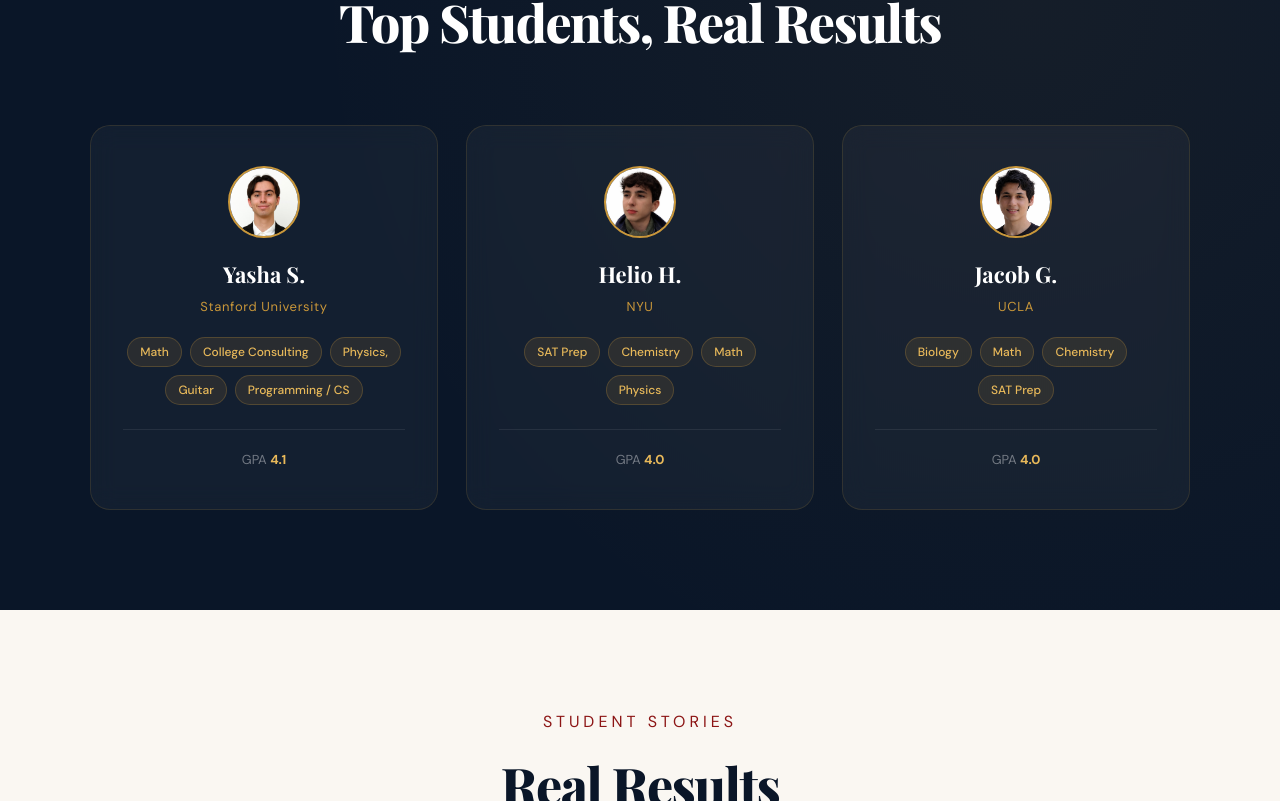
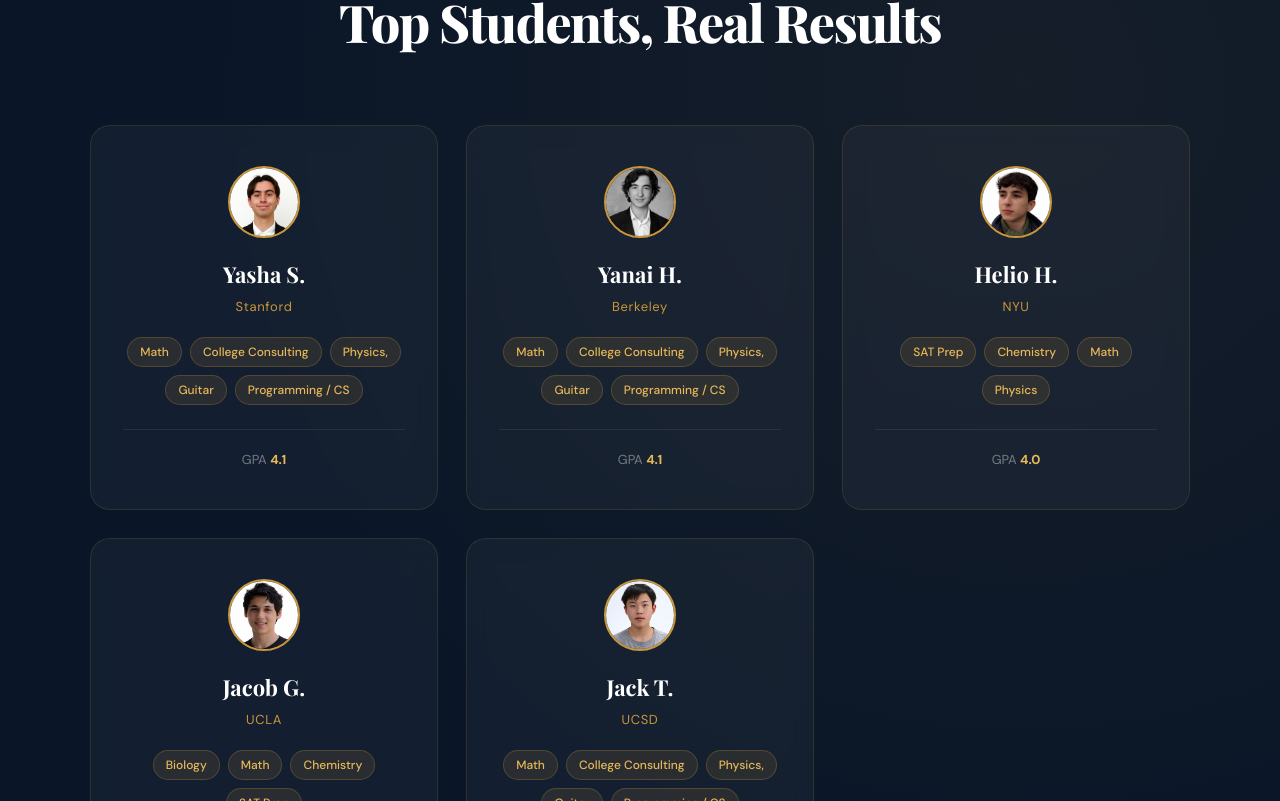
Before and after one commit to yashashaw/swiftlystudy, a React (Vite) app: page / in a window 1280 px wide. Shown: the part 1839-2640 px from the top of the page. Built offline with nearby package versions, Linux system fonts and the light colour scheme.

Commit message:
Added new profiles

```diff
--- a/src/constants.js
+++ b/src/constants.js
@@ -74,9 +74,16 @@ export const testimonials = [
 export const tutors = [
   {
     name: "Yasha S.",
-    school: "Stanford University",
+    school: "Stanford",
     subjects: ["Math", "College Consulting", "Physics,", "Guitar", "Programming / CS"],
     photo: "/yasha.jpg",
+    gpa: "4.1",
+  },
+  {
+    name: "Yanai H.",
+    school: "Berkeley",
+    subjects: ["Math", "College Consulting", "Physics,", "Guitar", "Programming / CS"],
+    photo: "/yanai.jpg",
     gpa: "4.1",
   },
   {
@@ -93,4 +100,11 @@ export const tutors = [
     photo: "/jacob.png",
     gpa: "4.0",
   },
+  {
+    name: "Jack T.",
+    school: "UCSD",
+    subjects: ["Math", "College Consulting", "Physics,", "Guitar", "Programming / CS"],
+    photo: "/jack.png",
+    gpa: "4.1",
+  },
 ];
```
Also changed, not shown: public/jack.png (added), public/yanai.jpg (added).
